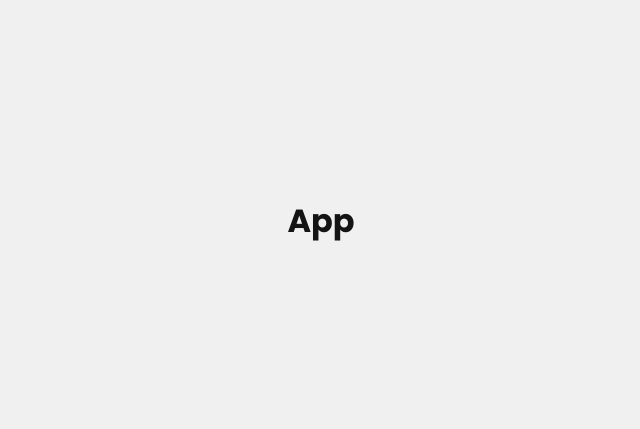
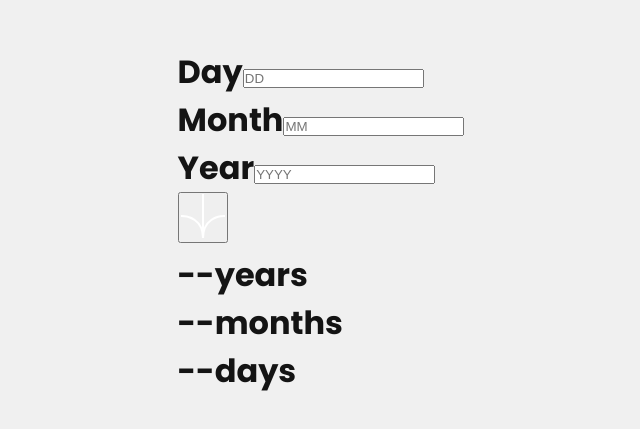
Before and after one commit to mjamecny/age-calculator-app, a React (Vite) app: page / in a window 1280 px wide. Shown: the part 179-608 px from the top of the page, without its empty margins (319-959 px from the left). Built offline with nearby package versions, Linux system fonts and the light colour scheme.

Commit message:
add component structure and handler

```diff
--- a/src/App.jsx
+++ b/src/App.jsx
@@ -1,3 +1,190 @@
+import { useState } from "react"
+import { differenceInCalendarDays } from "date-fns"
+
 export default function App() {
-  return <div>App</div>
+  const [day, setDay] = useState("")
+  const [month, setMonth] = useState("")
+  const [year, setYear] = useState("")
+
+  const [difYears, setDifYears] = useState("--")
+  const [difMonths, setDifMonths] = useState("--")
+  const [difDays, setDifDays] = useState("--")
+
+  const [error, setError] = useState("")
+  const [dayError, setDayError] = useState("")
+  const [monthError, setMonthError] = useState("")
+  const [yearError, setYearError] = useState("")
+
+  const today = new Date()
+
+  function handleSubmit(e) {
+    e.preventDefault()
+
+    setError("")
+    setDayError("")
+    setMonthError("")
+    setYearError("")
+
+    const parsedDay = parseInt(day, 10)
+    const parsedMonth = parseInt(month, 10)
+    const parsedYear = parseInt(year, 10)
+
+    function validCheck(num, type) {
+      if (type === "day") {
+        if (isNaN(num)) {
+          setDayError("The field is required")
+          return
+        }
+        if (num < 1 || num > 31) {
+          setDayError("Must be a valid day")
+          return
+        }
+
+        return num
+      }
+
+      if (type === "month") {
+        if (isNaN(num)) {
+          setMonthError("The field is required")
+          return
+        }
+        if (num < 1 || num > 12) {
+          setMonthError("Must be a valid month")
+          return
+        }
+        return num
+      }
+
+      if (type === "year") {
+        if (isNaN(num)) {
+          setYearError("The field is required")
+          return
+        }
+        if (num > today.getFullYear()) {
+          setYearError("Must be in the past")
+          return
+        }
+        return num
+      }
+    }
+
+    const validDay = validCheck(parsedDay, "day")
+    const validMonth = validCheck(parsedMonth, "month")
+    const validYear = validCheck(parsedYear, "year")
+
+    if (!validDay || !validMonth || !validYear) {
+      setDifDays("--")
+      setDifMonths("--")
+      setDifYears("--")
+      return
+    }
+
+    const dateToCheck = new Date(`${validYear}-${validMonth}-${validDay}`)
+
+    if (dateToCheck.getTime() > today.getTime()) {
+      setYearError("Must be in the past")
+      setDifDays("--")
+      setDifMonths("--")
+      setDifYears("--")
+      return
+    }
+
+    if (dateToCheck.getDate() !== validDay) {
+      setError("Must be a valid date")
+      return
+    }
+
+    const selectedDate = new Date(`${validYear}-${validMonth}-${validDay}`)
+
+    const differenceInDays = differenceInCalendarDays(today, selectedDate)
+
+    const differenceInYears = Math.floor(differenceInDays / 365)
+    const differenceInMonths = Math.floor((differenceInDays % 365) / 30)
+    const differenceInRemainingDays = differenceInDays % 30
+
+    setDifYears(differenceInYears)
+    setDifMonths(differenceInMonths)
+    setDifDays(differenceInRemainingDays)
+  }
+
+  return (
+    <div className="container">
+      <div className="app">
+        <form className="form" onSubmit={handleSubmit}>
+          <div className="input-row">
+            <label
+              htmlFor="day"
+              style={{ color: dayError || error ? "var(--light-red)" : "" }}
+            >
+              Day
+            </label>
+            <input
+              type="text"
+              id="day"
+              placeholder="DD"
+              value={day}
+              onChange={(e) => setDay(e.target.value)}
+              style={{
+                border: dayError || error ? "1px solid var(--light-red)" : "",
+              }}
+            />
+            {dayError && <span>{dayError}</span>}
+            {error && <span>{error}</span>}
+          </div>
+          <div className="input-row">
+            <label
+              htmlFor="month"
+              style={{ color: monthError || error ? "var(--light-red)" : "" }}
+            >
+              Month
+            </label>
+            <input
+              type="text"
+              id="month"
+              placeholder="MM"
+              value={month}
+              onChange={(e) => setMonth(e.target.value)}
+              style={{
+                border: monthError || error ? "1px solid var(--light-red)" : "",
+              }}
+            />
+            {monthError && <span>{monthError}</span>}
+          </div>
+          <div className="input-row">
+            <label
+              htmlFor="year"
+              style={{ color: yearError || error ? "var(--light-red)" : "" }}
+            >
+              Year
+            </label>
+            <input
+              type="text"
+              id="year"
+              placeholder="YYYY"
+              value={year}
+              onChange={(e) => setYear(e.target.value)}
+              style={{
+                border: yearError || error ? "1px solid var(--light-red)" : "",
+              }}
+            />
+            {yearError && <span>{yearError}</span>}
+          </div>
+          <button className="btn">
+            <img src="icon-arrow.svg" alt="arrow icon" />
+          </button>
+        </form>
+        <div className="result">
+          <p className="years">
+            <span>{difYears}</span>years
+          </p>
+          <p className="months">
+            <span>{difMonths}</span>months
+          </p>
+          <p className="days">
+            <span>{difDays}</span>days
+          </p>
+        </div>
+      </div>
+    </div>
+  )
 }
```
